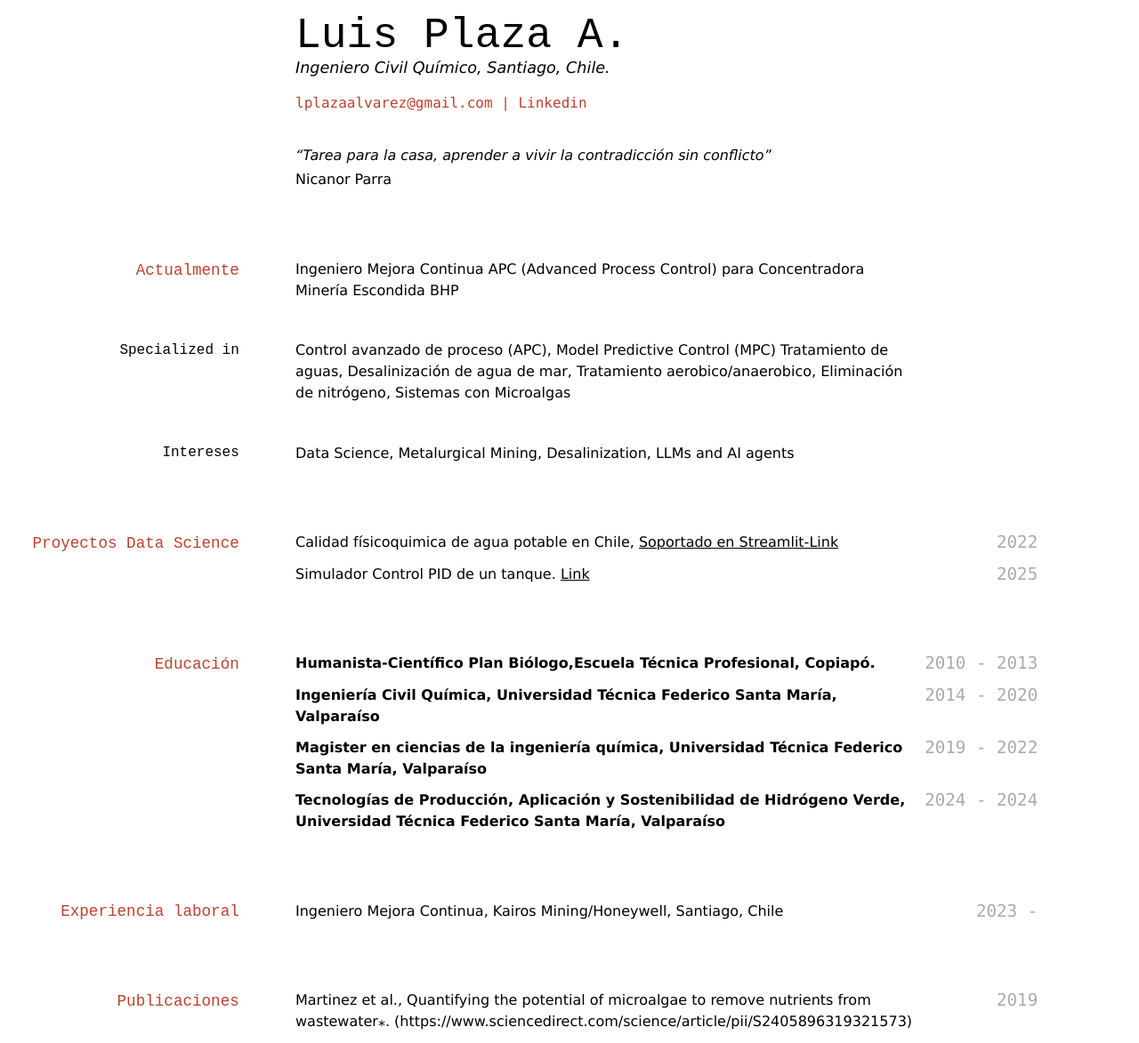
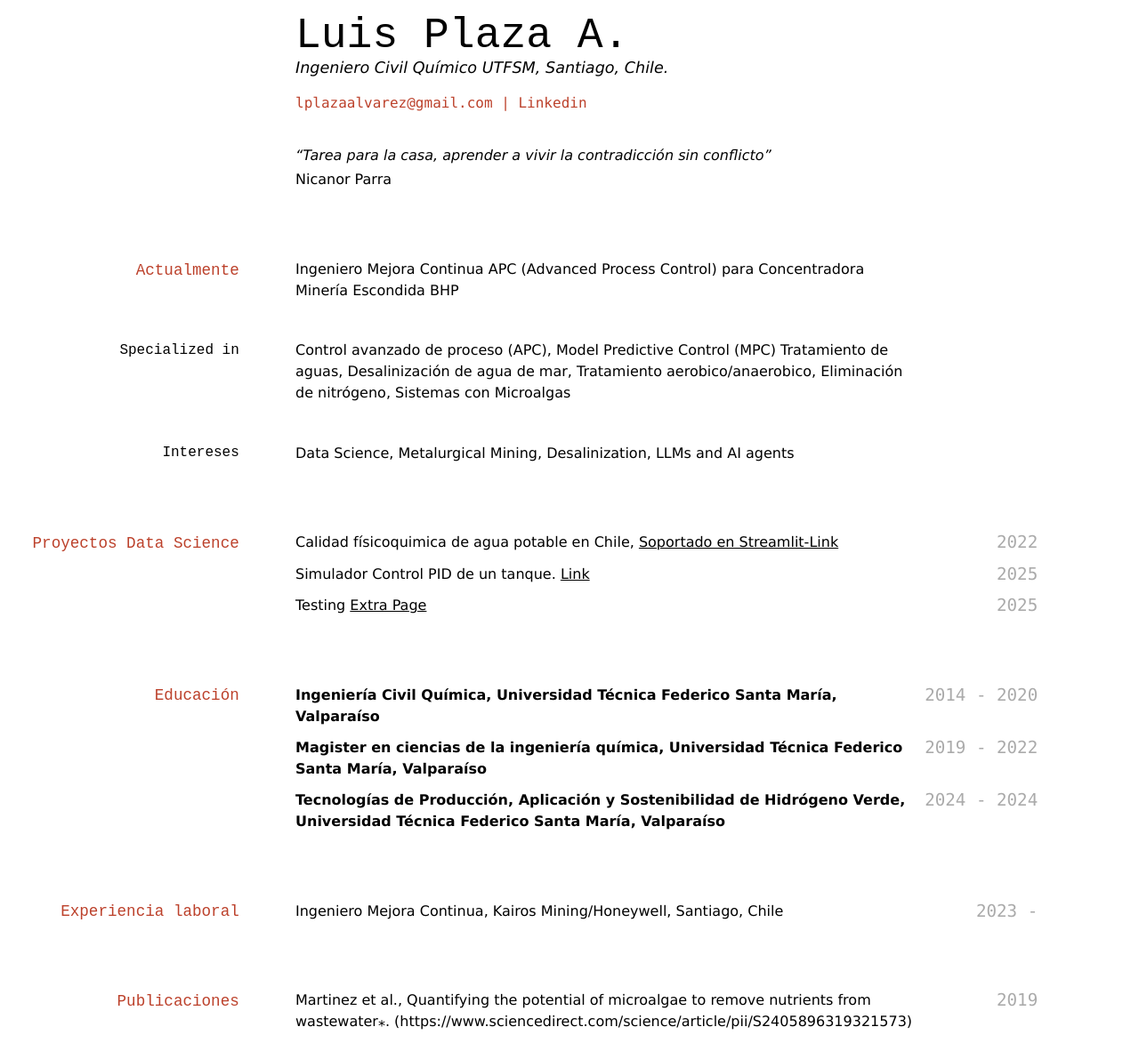
Before and after one commit to luchoplaza/luchoplaza.github.io, a Jekyll site: the page built from index.md, in a window 1280 px wide. Shown: the whole page at 89% size. Built offline with Jekyll 4.4.1, drawn with Linux system fonts in a browser that asks for light colours.

Commit message:
Update index.md

```diff
--- a/index.md
+++ b/index.md
@@ -3,7 +3,7 @@ layout: cv
 title: Portafolio Luis Plaza
 ---
 # Luis Plaza A.
-Ingeniero Civil Químico, Santiago, Chile.
+Ingeniero Civil Químico UTFSM, Santiago, Chile.
 
 <div id="webaddress">
 <a href="lplazaalvarez@gmail.com">lplazaalvarez@gmail.com</a>
@@ -38,10 +38,11 @@ Calidad físicoquimica de agua potable en Chile, [Soportado en Streamlit-Link](h
 `2025`
 Simulador Control PID de un tanque. [Link](https://luchoplaza.github.io/PIDSim/ 'Simulador PID')
 
+`2025`
+Testing [Extra Page](/extra.html)
+
+
 ## Educación
-
-`2010 - 2013`
-__Humanista-Científico Plan Biólogo,Escuela Técnica Profesional, Copiapó.__
 
 `2014 - 2020`
 __Ingeniería Civil Química, Universidad Técnica Federico Santa María, Valparaíso__
```
